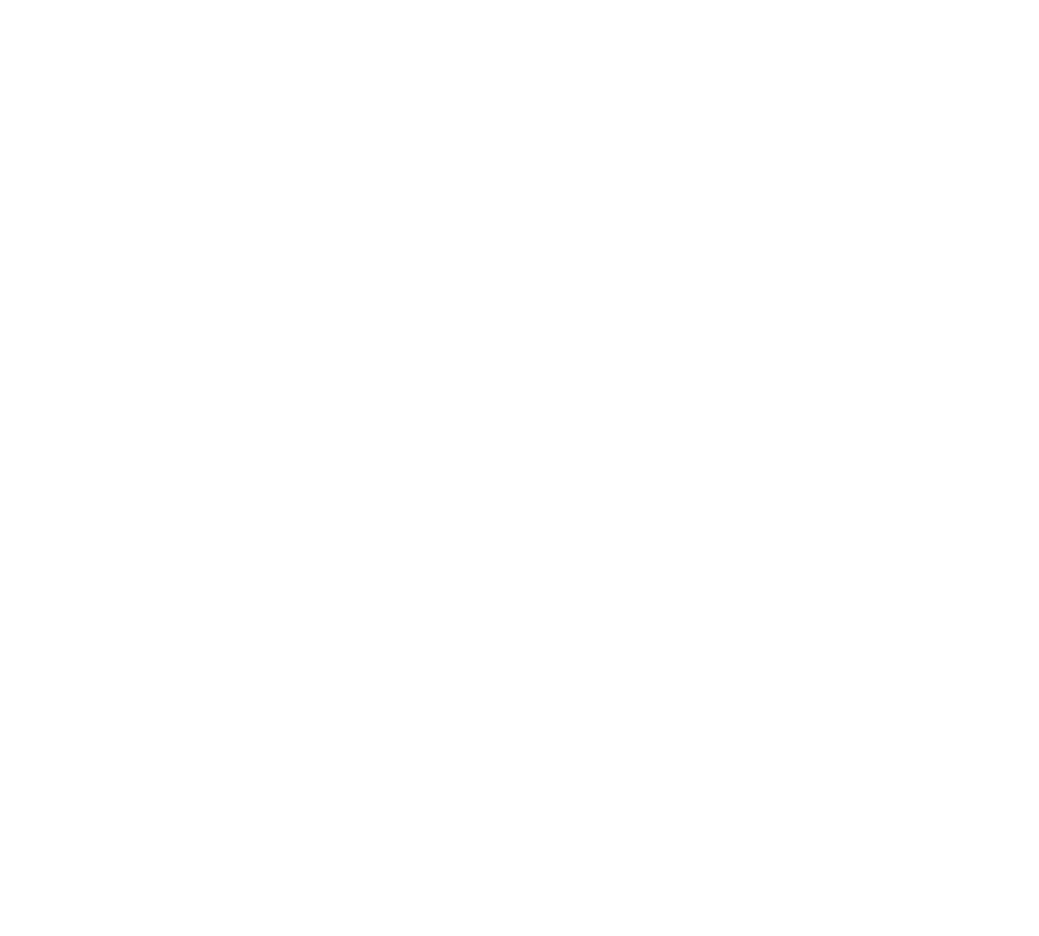
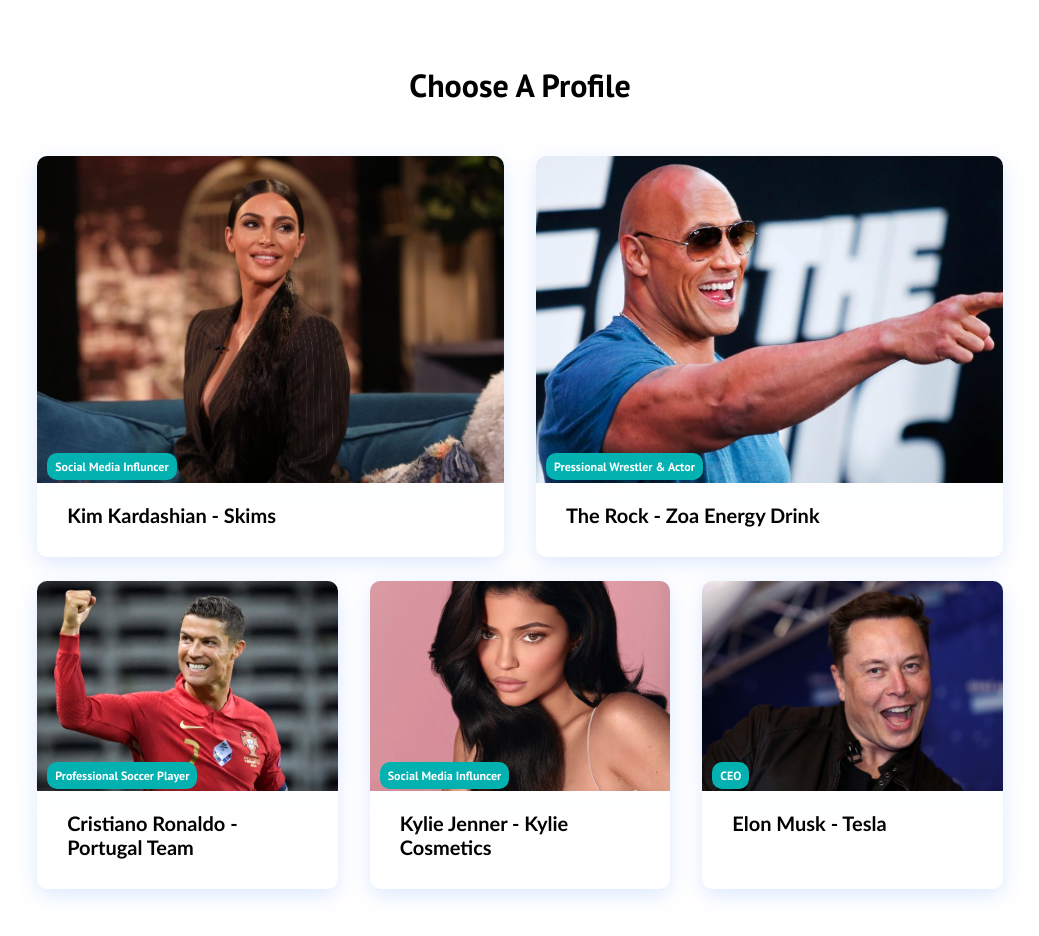
Before and after one commit to rosier101/Senior-Capstone-V2, a React (Create React App) app: page /profiles in a window 1280 px wide. Shown: the top 936 px of the page, without its empty margins (120-1159 px from the left). Before the commit the page ends 800 px from the top, so only its background shows below. Built offline with nearby package versions, Linux system fonts and the light colour scheme.

Commit message:
routing profiles with respective data

```diff
--- a/db.json
+++ b/db.json
@@ -17,6 +17,15 @@
             "disclaimer": "*Disclaimer: This user could have comment filtering turned on",
             "slug": "hello-world",
             "img" : "https://i.pinimg.com/originals/e9/1a/33/e91a3373b55e59368527f063e363daee.jpg"
+        },
+
+        {
+            "id": 3,
+            "title": "The Rock",
+            "content": "Professional Wrestler",
+            "disclaimer": "*Disclaimer: This user could have comment filtering turned on",
+            "slug": "hello-world",
+            "img" : ""
         }
     ]
   }
--- a/src/App.js
+++ b/src/App.js
@@ -2,10 +2,11 @@
 import Home from "./pages/Home";
 import Analysis from "./pages/Analysis";
 import AboutUs from "./pages/AboutUs";
-import Navbar from './components/Navbar';
+
+import Profiles from './components/Profiles';
 import './App.css';
 //import Home from './components/pages/Home';
-import { BrowserRouter as Router, Switch, Route } from 'react-router-dom';
+import { BrowserRouter as Router, Switch, Route, Redirect } from 'react-router-dom';
 
 function App() {
   return (
@@ -14,8 +15,12 @@
         <Switch>
         <Route path='/' exact component={Home} />
         <Route path='/home' exact component={Home} />
-        <Route path='/analysis' exact component={Analysis} />
+        <Route path="/profiles" render={props => <Profiles {...props} />} />
+        <Route path="/analysis/:title" render={props => <Analysis {...props} />}/>
         <Route path='/aboutus' exact component={AboutUs} />
+
+        {/* Redirect */}
+        <Route exact path="/"> <Redirect to="/profile" /></Route>
 
         </Switch>
       </Router>
--- a/src/components/ProfileItems.js
+++ b/src/components/ProfileItems.js
@@ -1,20 +1,21 @@
 import React from 'react';
 import { Link } from 'react-router-dom';
 
-function ProfileItems(props) {
+function ProfileItems({ title, src, text, label }) {
+  console.log ({title});
   return (
     <>
       <li className='profile__item'>
-        <Link className='profile__items__link' to={props.path}>
-          <figure className='profile__items__pic-wrap' data-category={props.label}>
+        <Link className='profile__items__link' to={`/analysis/${title}`}>
+          <figure className='profile__items__pic-wrap' data-category={label}>
             <img
               className='profile__items__img'
               alt='Profile Image'
-              src={props.src}
+              src={src}
             />
           </figure>
           <div className='profile__items__info'>
-            <h5 className='profile__items__text'>{props.text}</h5>
+            <h5 className='profile__items__text'>{text}</h5>
           </div>
         </Link>
       </li>
--- a/src/components/Profiles.js
+++ b/src/components/Profiles.js
@@ -13,13 +13,13 @@
               src='images/KimK.jpg'
               text='Kim Kardashian - Skims'
               label='Social Media Influncer'
-              path='/analysis'
+              //path='/analysis'
             />
             <ProfileItems
               src='images/TheRock.jpg'
               text='The Rock - Zoa Energy Drink'
               label='Pressional Wrestler & Actor'
-              path='/'
+              //path='/'
             />
           </ul>
           <ul className='profile__items'>
@@ -27,19 +27,19 @@
               src='images/Ronaldo.jpg'
               text='Cristiano Ronaldo - Portugal Team'
               label='Professional Soccer Player'
-              path='/'
+              //path='/'
             />
             <ProfileItems
               src='images/Kylie.jpg'
               text='Kylie Jenner - Kylie Cosmetics'
               label='Social Media Influncer'
-              path='/'
+              //path='/'
             />
             <ProfileItems
               src='images/Elon.jpg'
               text='Elon Musk - Tesla'
               label='CEO'
-              path='/'
+              //path='/'
             />
           </ul>
         </div>
--- a/src/data/posts.json
+++ b/src/data/posts.json
@@ -6,5 +6,14 @@
         "disclaimer": "*Disclaimer: This user could have comment filtering turned on",
         "slug": "hello-world",
         "img" : "https://ilarge.lisimg.com/image/16801290/1080full-kylie-jenner.jpg"
+    },
+    {
+
+    "id": 2,
+    "title": "Kim Kardashian",
+    "content": "blablabla about Kim Kardashian",
+    "disclaimer": "*Disclaimer: This user could have comment filtering turned on",
+    "slug": "hello-world",
+    "img": ""
     }
 ]
--- a/src/pages/Analysis.js
+++ b/src/pages/Analysis.js
@@ -1,16 +1,23 @@
 import React, { Component } from 'react'
-import PostList from '../components/PostList';
-import ProfileDetail from '../components/ProfileDetail';
+import { useParams } from "react-router-dom";
+//import PostList from '../components/PostList';
+//import ProfileDetail from '../components/ProfileDetail';
+import posts from '../data/posts.json';
 
 
-export class Analysis extends Component {
-    render() {
-        return (
-            <div>
-               <ProfileDetail/>
-            </div>
-        )
-    }
+export default function Analysis() {
+const { title } = useParams();
+  const profiles = posts.filter(profiles => profiles.title === title);
+
+  return (
+    <div className="analysis">
+      {profiles.map(pr => (
+        <div key={pr.id}>
+          <h2>{pr.title}</h2>
+          <p>{pr.content}</p>
+          <p>{pr.disclaimer}</p>
+        </div>
+      ))}
+    </div>
+  );
 }
-
-export default Analysis
```
